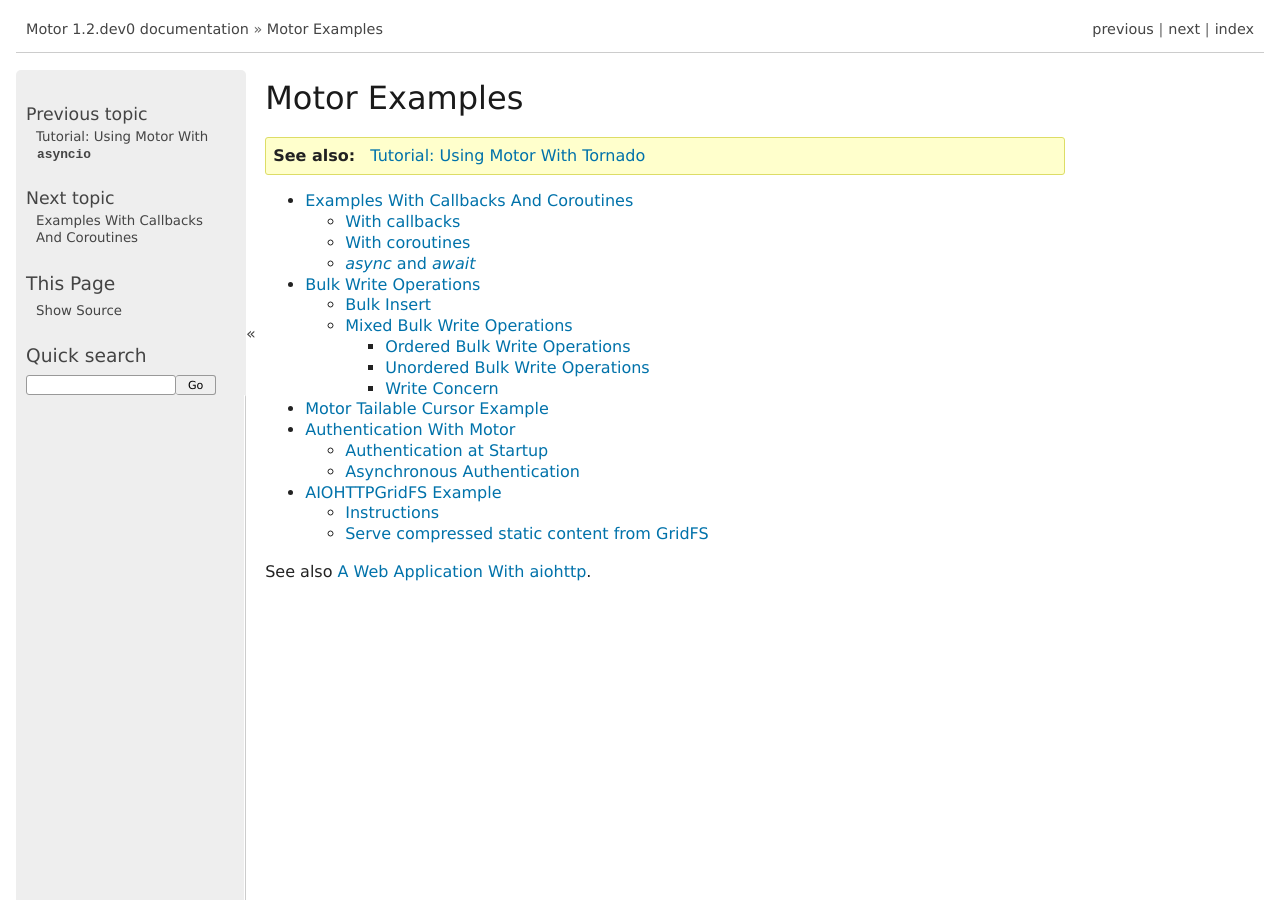
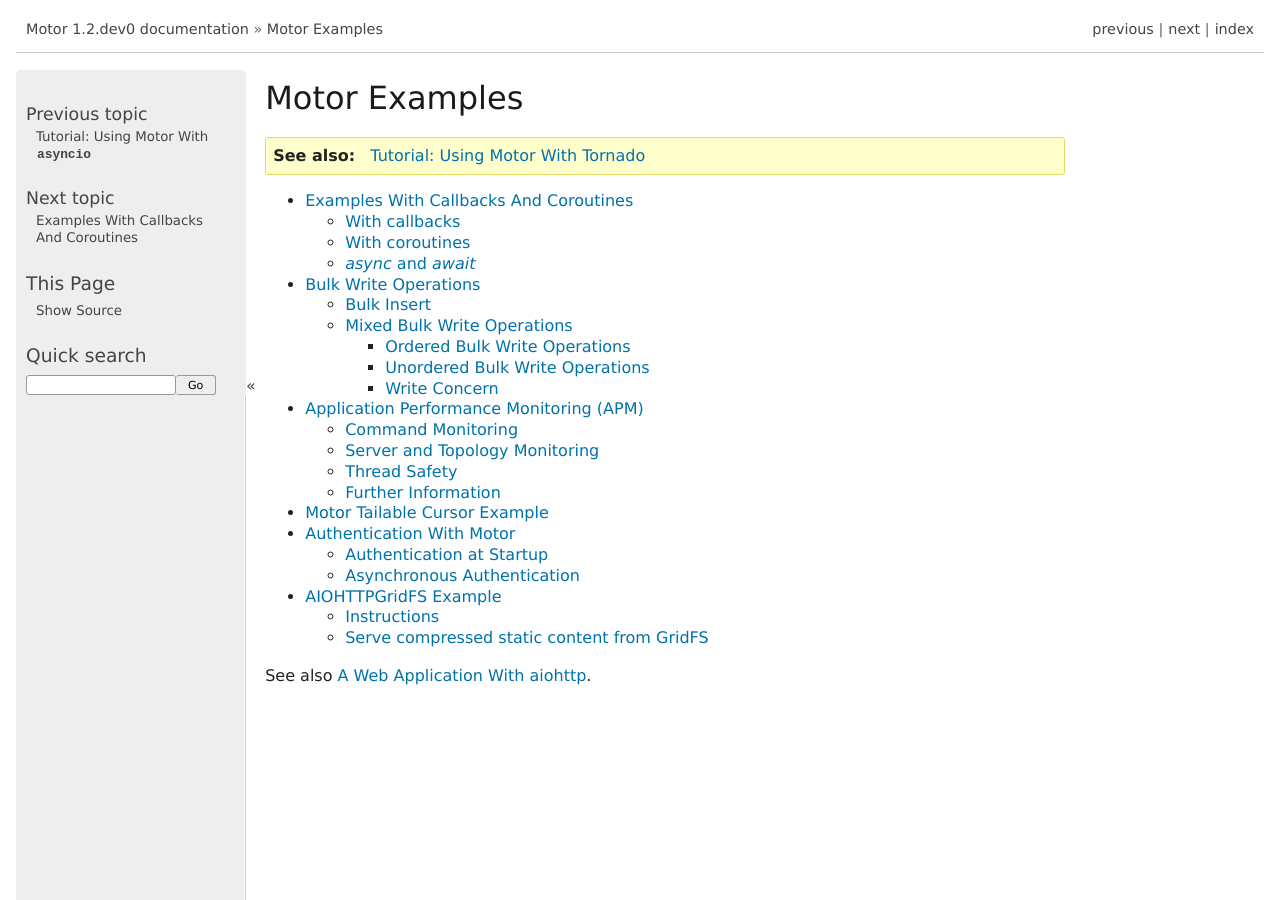
Before and after one commit to mongodb/motor, a Sphinx documentation site: the page built from doc/examples/index.rst, in a window 1280 px wide and 900 px high. Built offline with Sphinx 7.4.7, drawn with Linux system fonts in a browser that asks for light colours; pages that are not in the unit, such as notebooks, are missing from menus; the version number is read from the project's files by our own code; some of the changed lines change nothing that is shown.

Commit message:
MOTOR-132 APM example

```diff
--- a/doc/examples/index.rst
+++ b/doc/examples/index.rst
@@ -7,6 +7,7 @@
 
    callbacks-and-coroutines
    bulk
+   monitoring
    tailable-cursors
    authentication
    aiohttp_gridfs_example
--- /dev/null
+++ b/doc/examples/monitoring.rst
@@ -0,0 +1,91 @@
+.. currentmodule:: motor.motor_tornado
+
+Application Performance Monitoring (APM)
+========================================
+
+Motor implements the same `Command Monitoring`_ and `Topology Monitoring`_ specifications as other MongoDB drivers.
+Therefore, you can register callbacks to be notified of every MongoDB query or command your program sends, and the server's reply to each, as well as getting a notification whenever the driver checks a server's status or detects a change in your replica set.
+
+Motor wraps PyMongo, and it shares PyMongo's API for monitoring. To receive notifications about events, you subclass one of PyMongo's four listener classes, :class:`~pymongo.monitoring.CommandListener`, :class:`~pymongo.monitoring.ServerListener`, :class:`~pymongo.monitoring.TopologyListener`, or :class:`~pymongo.monitoring.ServerHeartbeatListener`.
+
+Command Monitoring
+------------------
+
+Subclass :class:`~pymongo.monitoring.CommandListener` to be notified whenever a command starts, succeeds, or fails.
+
+.. literalinclude:: monitoring_example.py
+  :language: py3
+  :start-after: command logger start
+  :end-before: command logger end
+
+Register an instance of ``MyCommandLogger``:
+
+.. literalinclude:: monitoring_example.py
+  :language: py3
+  :start-after: command logger register start
+  :end-before: command logger register end
+
+You can register any number of listeners, of any of the four listener types.
+
+Although you use only APIs from PyMongo's :mod:`~pymongo.monitoring` module to configure monitoring, if you create a :class:`MotorClient` its commands are monitored, the same as a PyMongo :class:`~pymongo.mongo_client.MongoClient`.
+
+.. literalinclude::
+  :language: py3
+  :start-after: motorclient start
+  :end-before: motorclient end
+
+This logs something like:
+
+.. code-block:: text
+
+  Command insert with request id 50073 started on server ('localhost', 27017)
+  Command insert with request id 50073 on server ('localhost', 27017)
+  succeeded in 362 microseconds
+
+See PyMongo's :mod:`~pymongo.monitoring` module for details about the event data your callbacks receive.
+
+Server and Topology Monitoring
+------------------------------
+
+Subclass :class:`~pymongo.monitoring.ServerListener` to be notified whenever Motor detects a change in the state of a MongoDB server it is connected to.
+
+.. literalinclude:: monitoring_example.py
+  :language: py3
+  :start-after: server logger start
+  :end-before: server logger end
+
+Subclass :class:`~pymongo.monitoring.TopologyListener` to be notified whenever Motor detects a change in the state of your server topology. Examples of such topology changes are a replica set failover, or if you are connected to several mongos servers and one becomes unavailable.
+
+.. literalinclude:: monitoring_example.py
+  :language: py3
+  :start-after: topology logger start
+  :end-before: topology logger end
+
+Motor monitors MongoDB servers with periodic checks called "heartbeats".
+Subclass :class:`~pymongo.monitoring.ServerHeartbeatListener` to be notified whenever Motor begins a server check, and whenever a check succeeds or fails.
+
+.. literalinclude:: monitoring_example.py
+  :language: py3
+  :start-after: heartbeat logger start
+  :end-before: heartbeat logger end
+
+Thread Safety
+-------------
+
+Watch out: Your listeners' callbacks are executed on various background threads, *not* the main thread. To interact with Tornado or Motor from a listener callback, you must defer to the main thread using :meth:`IOLoop.add_callback <tornado.ioloop.IOLoop.add_callback>`, which is the only thread-safe :class:`~tornado.ioloop.IOLoop` method. Similarly, if you use asyncio instead of Tornado, defer your action to the main thread with :meth:`~asyncio.AbstractEventLoop.call_soon_threadsafe`. There is probably no need to be concerned about this detail, however: logging is the only reasonable thing to do from a listener, and `the Python logging module is thread-safe <https://docs.python.org/3/library/logging.html#thread-safety>`_.
+
+Further Information
+-------------------
+
+See also:
+
+* PyMongo's :mod:`~pymongo.monitoring` module
+* `The Command Monitoring Spec`_
+* `The Topology Monitoring Spec`_
+* The `monitoring.py`_ example file in the Motor repository
+
+.. _The Command Monitoring Spec:
+.. _Command Monitoring: https://github.com/mongodb/specifications/blob/master/source/command-monitoring/command-monitoring.rst
+.. _The Topology Monitoring Spec:
+.. _Topology Monitoring: https://github.com/mongodb/specifications/blob/master/source/server-discovery-and-monitoring/server-discovery-and-monitoring-monitoring.rst
+.. _monitoring.py: https://github.com/mongodb/motor/blob/master/doc/examples/monitoring.py
--- /dev/null
+++ b/doc/examples/monitoring_example.py
@@ -0,0 +1,132 @@
+# Copyright 2016 MongoDB, Inc.
+#
+# Licensed under the Apache License, Version 2.0 (the "License");
+# you may not use this file except in compliance with the License.
+# You may obtain a copy of the License at
+#
+# http://www.apache.org/licenses/LICENSE-2.0
+#
+# Unless required by applicable law or agreed to in writing, software
+# distributed under the License is distributed on an "AS IS" BASIS,
+# WITHOUT WARRANTIES OR CONDITIONS OF ANY KIND, either express or implied.
+# See the License for the specific language governing permissions and
+# limitations under the License.
+
+
+"""Application Performance Monitoring (APM) example"""
+
+# command logger start
+import logging
+import sys
+
+from pymongo import monitoring
+
+logging.basicConfig(stream=sys.stdout, level=logging.INFO)
+
+
+class CommandLogger(monitoring.CommandListener):
+    def started(self, event):
+        logging.info("Command {0.command_name} with request id "
+                     "{0.request_id} started on server "
+                     "{0.connection_id}".format(event))
+
+    def succeeded(self, event):
+        logging.info("Command {0.command_name} with request id "
+                     "{0.request_id} on server {0.connection_id} "
+                     "succeeded in {0.duration_micros} "
+                     "microseconds".format(event))
+
+    def failed(self, event):
+        logging.info("Command {0.command_name} with request id "
+                     "{0.request_id} on server {0.connection_id} "
+                     "failed in {0.duration_micros} "
+                     "microseconds".format(event))
+# command logger end
+
+# command logger register start
+monitoring.register(CommandLogger())
+# command logger register end
+
+# motorclient start
+from tornado import gen, ioloop
+from motor import MotorClient
+
+client = MotorClient()
+
+
+async def do_insert():
+    await client.test.collection.insert({'message': 'hi!'})
+
+    # For this example, wait 10 seconds for more monitoring events to fire.
+    await gen.sleep(10)
+
+
+ioloop.IOLoop.current().run_sync(do_insert)
+# motorclient end
+
+# server logger start
+class ServerLogger(monitoring.ServerListener):
+    def opened(self, event):
+        logging.info("Server {0.server_address} added to topology "
+                     "{0.topology_id}".format(event))
+
+    def description_changed(self, event):
+        previous_server_type = event.previous_description.server_type
+        new_server_type = event.new_description.server_type
+        if new_server_type != previous_server_type:
+            logging.info(
+                "Server {0.server_address} changed type from "
+                "{0.previous_description.server_type_name} to "
+                "{0.new_description.server_type_name}".format(event))
+
+    def closed(self, event):
+        logging.warning("Server {0.server_address} removed from topology "
+                        "{0.topology_id}".format(event))
+
+
+monitoring.register(ServerLogger())
+# server logger end
+
+# topology logger start
+class TopologyLogger(monitoring.TopologyListener):
+    def opened(self, event):
+        logging.info("Topology with id {0.topology_id} "
+                     "opened".format(event))
+
+    def description_changed(self, event):
+        logging.info("Topology description updated for "
+                     "topology id {0.topology_id}".format(event))
+        previous_topology_type = event.previous_description.topology_type
+        new_topology_type = event.new_description.topology_type
+        if new_topology_type != previous_topology_type:
+            logging.info(
+                "Topology {0.topology_id} changed type from "
+                "{0.previous_description.topology_type_name} to "
+                "{0.new_description.topology_type_name}".format(event))
+
+    def closed(self, event):
+        logging.info("Topology with id {0.topology_id} "
+                     "closed".format(event))
+
+
+monitoring.register(TopologyLogger())
+# topology logger end
+
+# heartbeat logger start
+class HeartbeatLogger(monitoring.ServerHeartbeatListener):
+    def started(self, event):
+        logging.info("Heartbeat sent to server "
+                     "{0.connection_id}".format(event))
+
+    def succeeded(self, event):
+        logging.info("Heartbeat to server {0.connection_id} "
+                     "succeeded with reply "
+                     "{0.reply.document}".format(event))
+
+    def failed(self, event):
+        logging.warning("Heartbeat to server {0.connection_id} "
+                        "failed with error {0.reply}".format(event))
+
+
+monitoring.register(HeartbeatLogger())
+# heartbeat logger end
```
